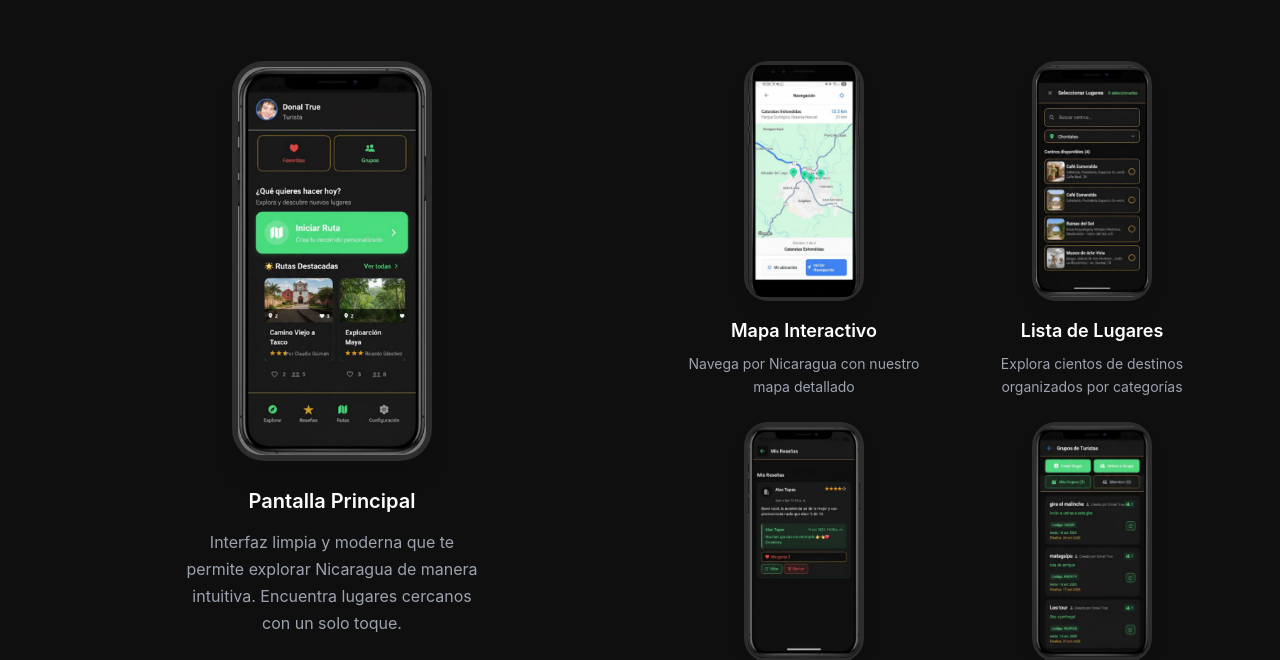
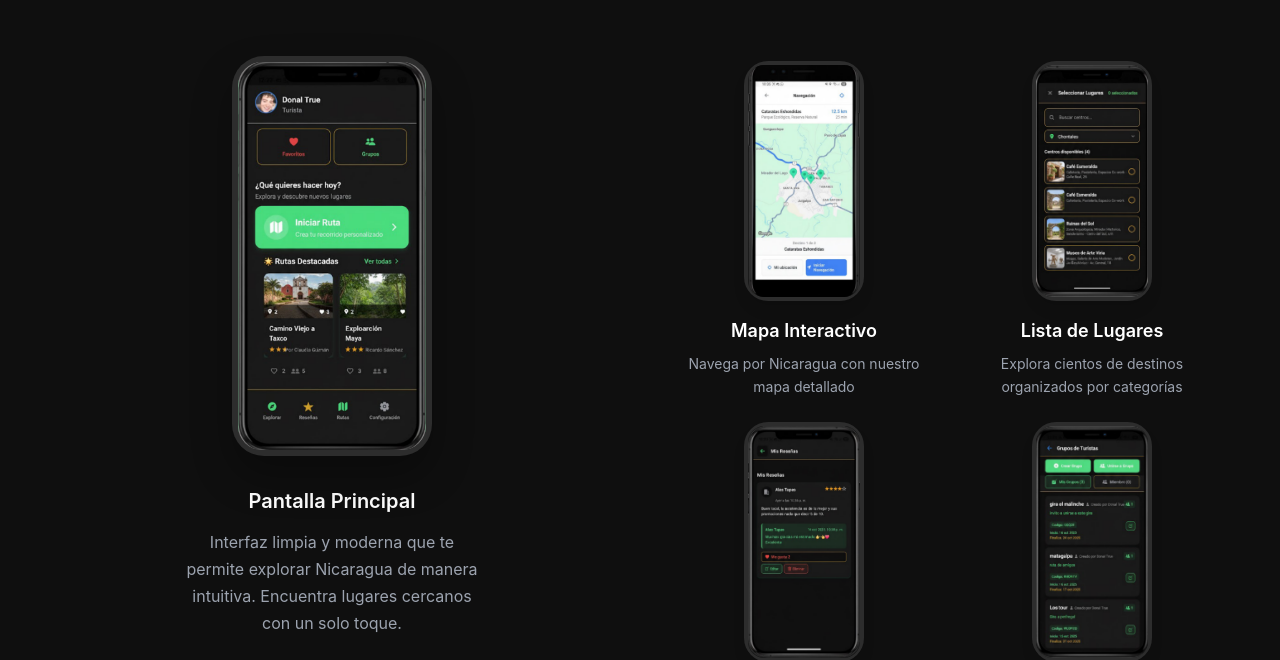
Before and after one commit to Oneyker21/Mapu_LandingPage, a plain HTML site: page index.html in a window 1280 px wide. In both pictures the pointer is over the element 332 px from the left and 3352 px from the top of the page. Shown: the part 3092-3752 px from the top of the page. Drawn offline with Linux system fonts and the light colour scheme.

Commit message:
cambios de diseño

```diff
--- a/styles.css
+++ b/styles.css
@@ -1455,6 +1455,12 @@ html {
     border-radius: var(--border-radius-2xl);
     padding: 6px;
     box-shadow: var(--shadow-xl);
+    transition: all 0.3s ease;
+}
+
+.phone-mockup-large:hover {
+    transform: translateY(-5px);
+    box-shadow: 0 20px 40px rgba(0, 0, 0, 0.3);
 }
 
 .phone-screen-large {
@@ -1470,6 +1476,14 @@ html {
     height: 100%;
     object-fit: cover;
     border-radius: var(--border-radius-xl);
+    transition: all 0.4s ease;
+    cursor: pointer;
+}
+
+.screenshot-img:hover {
+    transform: scale(1.03);
+    box-shadow: 0 15px 35px rgba(74, 222, 128, 0.4);
+    border: 3px solid var(--primary);
 }
 
 .screenshot-img-small {
@@ -1477,6 +1491,14 @@ html {
     height: 100%;
     object-fit: cover;
     border-radius: var(--border-radius-lg);
+    transition: all 0.3s ease;
+    cursor: pointer;
+}
+
+.screenshot-img-small:hover {
+    transform: scale(1.05);
+    box-shadow: 0 10px 25px rgba(74, 222, 128, 0.3);
+    border: 2px solid var(--primary);
 }
 
 .screenshot-info {
```
